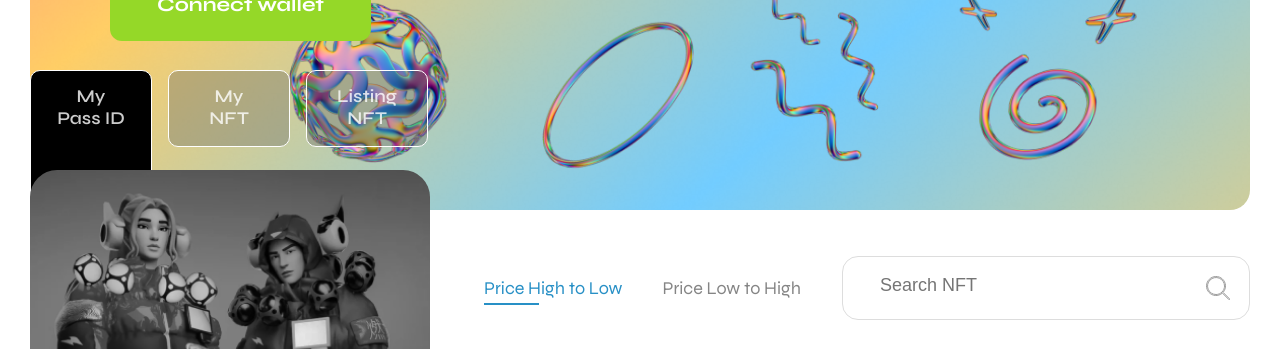
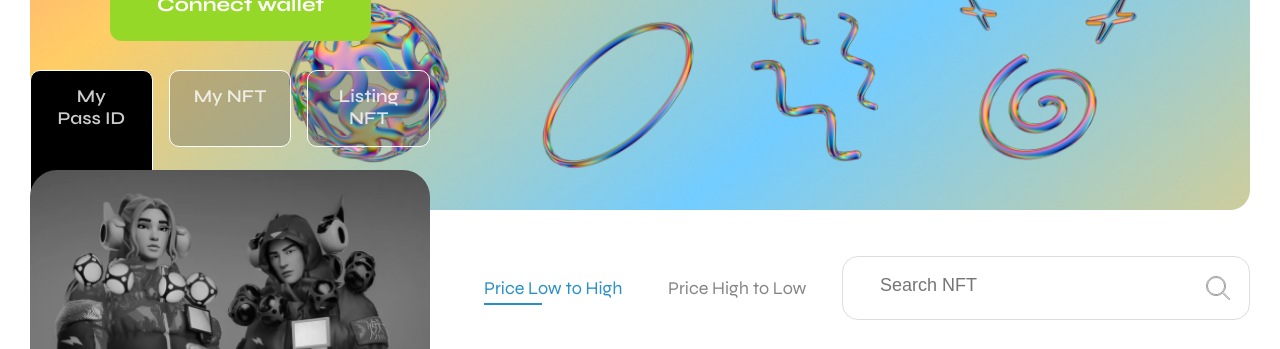
Before and after one commit to Sergey11001/loyalty-app, a React (Create React App) app: page / in a window 1280 px wide. Shown: the part 277-626 px from the top of the page. Built offline with nearby package versions, Linux system fonts and the light colour scheme.

Commit message:
a bit logic, fix bag

```diff
--- a/src/components/NftItem.jsx
+++ b/src/components/NftItem.jsx
@@ -1,6 +1,7 @@
 
 
 const NftItem = ({urlImg, price, title}) => {
+
     return (
         <>
             <div className="nft--list__item--body">
--- a/src/components/NftList.jsx
+++ b/src/components/NftList.jsx
@@ -3,6 +3,7 @@ import Sort from "./Sort";
 import Search from "./Search";
 
 import first from "../assets/nft-list/1.png";
+import {useState} from "react";
 
 const nftListItems = [
     {urlImg:first,title:"Name Nft",price:100},
@@ -15,16 +16,19 @@ const nftListItems = [
 
 
 const NftList = () => {
+    const [mainSearch,setMainSearch]=useState("")
+    const [sortActiveIndex,setSortActiveIndex] = useState(0);
+
     return (
         <div className="nft--list">
             <div className="nft--list__body">
                 <div className="search--block">
-                    <Sort />
-                    <Search/>
+                    <Sort sortActiveIndex={sortActiveIndex} setSortActiveIndex={setSortActiveIndex}/>
+                    <Search setMainSearch={setMainSearch}/>
                 </div>
                 <ul className="nft--list__list">
                     {
-                        nftListItems.map((item,i)=>(
+                        nftListItems.filter((item)=>item.title.toLowerCase().includes(mainSearch.toLowerCase())).map((item,i)=>(
                             <li key={i} className="nft--list__item">
                                 <NftItem {...item} />
                             </li>
--- /dev/null
+++ b/src/components/ProfileBlock.jsx
@@ -0,0 +1,21 @@
+import ProfileMenu from "./ProfileMenu";
+import ProfileNotMenuChosen from "../ProfileStates/ProfileNotMenuChosen";
+import {useState} from "react";
+
+
+const ProfileBlock = () => {
+    const [activeMenuIndex,setActiveMenuIndex] = useState(0)
+
+    return (
+        <div className="profile">
+            <div className="profile--body">
+                <ProfileMenu activeMenuIndex={activeMenuIndex} setActiveMenuIndex={setActiveMenuIndex}/>
+                <div className="profile--body__information">
+                    <ProfileNotMenuChosen />
+                </div>
+            </div>
+        </div>
+    )
+}
+
+export default ProfileBlock
--- a/src/components/ProfileContent.jsx
+++ b/src/components/ProfileContent.jsx
@@ -1,4 +1,3 @@
-import profile from "../assets/profile/profile.png";
 import ProfilePass from "../ProfileStates/ProfilePass";
 
 
--- a/src/components/ProfileMenu.jsx
+++ b/src/components/ProfileMenu.jsx
@@ -1,17 +1,17 @@
 
+const profileMenu = [" My Pass ID", `My \n NFT`, "Listing NFT"]
 
-const ProfileMenu = () => {
+const ProfileMenu = ({activeMenuIndex, setActiveMenuIndex}) => {
+
     return (
         <div className="profile--body__menu">
-            <a href="" className="profile--body__menu--item profile--body__menu--item_active">
-                My Pass ID
-            </a>
-            <a href="" className="profile--body__menu--item">
-                My <br/> NFT
-            </a>
-            <a href="" className="profile--body__menu--item">
-                Listing NFT
-            </a>
+            {
+                profileMenu.map((item,i) => (
+                    <div className={activeMenuIndex===i ? "profile--body__menu--item profile--body__menu--item_active" : "profile--body__menu--item"} onClick={() => setActiveMenuIndex(i)}>
+                        {item}
+                    </div>
+                ))
+            }
         </div>
     )
 }
--- a/src/components/Search.jsx
+++ b/src/components/Search.jsx
@@ -1,11 +1,22 @@
 import search from "../assets/search.svg";
+import {useEffect, useState} from "react";
 
 
-const Search = () => {
+const Search = ({setMainSearch}) => {
+    const [searchTerm,setSearchTerm]=useState("")
+
+    const inputChange = (e) =>{
+        setSearchTerm(e.target.value)
+    }
+    useEffect(()=>{
+        const timer=setTimeout(() => setMainSearch(searchTerm),300)
+        return () => clearTimeout(timer)
+    },[searchTerm])
+
     return (
         <div className="search--block__search">
             <div className="search--block__input">
-                <input type="text" className="search--input" placeholder="Search NFT"/>
+                <input value={searchTerm} onChange={(e) => inputChange(e)} type="text" className="search--input" placeholder="Search NFT"/>
                 <img src={search} alt="search" className="search--img"/>
             </div>
         </div>
--- a/src/components/Sort.jsx
+++ b/src/components/Sort.jsx
@@ -1,25 +1,45 @@
 
 import arrow from "../assets/arrow_down.svg"
-import {useState} from "react";
+import {useEffect, useRef, useState} from "react";
 
-const Sort = () => {
-    const [activeSelector,setActiveSelector]=useState(false)
+const sortTypes=["Price Low to High","Price High to Low"]
+
+const Sort = ({sortActiveIndex, setSortActiveIndex}) => {
+    const [activeSelector,setActiveSelector] = useState(false)
+    const refSelector = useRef(null)
+
+
+    const chooseActiveSort = (i) => {
+        setSortActiveIndex(i)
+        setActiveSelector(false)
+    }
+
+    useEffect(() => {
+        const handleClickOutSelector = (e) => {
+            if(refSelector.current && !e.path.includes(refSelector.current)){
+                setActiveSelector(false)
+            }
+        }
+        window.addEventListener("click", (e) => handleClickOutSelector(e))
+        return () => window.removeEventListener("click", (e) => handleClickOutSelector(e))
+    },[])
 
     return (
         <div className="search--block__sort">
-            <div className="sort--selector">
+            <div className="sort--selector" ref={refSelector}>
                 <div className="sort--selector__header" onClick={() => setActiveSelector(!activeSelector)}>
-                    <div>Price High to Low</div>
+                    <div>{sortTypes[sortActiveIndex]}</div>
                     <img src={arrow} alt="open" className={activeSelector ? "arrow_opened" : ''}/>
                 </div>
                 <div className={activeSelector ? "sort--selector__body sort--selector__body_active" : "sort--selector__body"}>
                     <div className="sort--selector__body--options">
-                        <div className="search--block__sort--low active--sort">
-                            Price High to Low
-                        </div>
-                        <div className="search--block__sort--high">
-                            Price Low to High
-                        </div>
+                        {
+                           sortTypes.map((item,i) => (
+                               <div key={i} className={sortActiveIndex===i ? "search--block__sort--type active--sort" : "search--block__sort--type"} onClick={() => chooseActiveSort(i)}>
+                                   {item}
+                               </div>
+                           ))
+                        }
                     </div>
                 </div>
             </div>
--- a/src/index.scss
+++ b/src/index.scss
@@ -320,7 +320,7 @@ $pink:#FF728E;
       &__menu{
         display: flex;
         &--item{
-          flex: 0 0 calc(33% - 10px);
+          flex: 1 1 33%;
           font-weight: 600;
           font-size: 18px;
           text-align: center;
@@ -336,9 +336,18 @@ $pink:#FF728E;
           &:last-child{
             margin-right: 0;
           }
+          @media (max-width: 1200px) {
+            padding: 14px 10px 19px;
+            margin-right: 8px;
+          }
+          @media (max-width: 828px) {
+            padding: 14px 23px 19px;
+            margin-right: 16px;
+          }
           @media (max-width: 530px) {
             font-size: 16px;
             padding: 14px 10px 19px;
+            margin-right: 8px;
           }
           &:hover{
             background: rgba(162, 162, 162, 0.34);
@@ -566,6 +575,7 @@ $pink:#FF728E;
                 font-size: 22px;
                 padding: 11px 20px;
                 color: #858585;
+                background: #FFFFFF;
               }
               @media (max-width: 828px) {
                 font-size: 18px;
@@ -580,29 +590,32 @@ $pink:#FF728E;
             }
           }
         }
-
-        &--low{
-          margin-right: 40px;
-          cursor: pointer;
-          @media (max-width: 1052px) {
-            margin-right: 0;
-            margin-bottom: 15px;
-          }
-        }
-        &--high{
+        &--type{
           flex: 1 1 auto;
           cursor: pointer;
+          transition: all 0.3s ease;
+          position: relative;
+          &:first-child{
+            margin-right: 40px;
+            @media (max-width: 1052px) {
+              margin-right: 0;
+              margin-bottom: 15px;
+            }
+          }
+          &:before{
+            content: "";
+            transition: all 0.3s ease;
+            display: block;
+            position: absolute;
+            bottom: -6px;
+            width: 0;
+            height: 2px;
+          }
         }
         .active--sort{
           color: $blue;
-          position: relative;
           &:before{
-            content: "";
-            display: block;
-            position: absolute;
-            bottom: -6px;
             width: 40%;
-            height: 2px;
             background: $blue;
             @media (max-width: 1052px) {
               display: none;
@@ -675,6 +688,7 @@ $pink:#FF728E;
         border-radius: 20px;
         overflow: hidden;
         position: relative;
+        z-index: 1;
         @media (max-width: 1400px) {
           height: 250px;
         }
@@ -702,10 +716,11 @@ $pink:#FF728E;
         border-bottom-left-radius: 16px;
         border-bottom-right-radius: 16px;
         margin-top: -25px;
-        z-index: -1;
+        z-index: 0;
         flex: 1 1 auto;
         display: flex;
         flex-direction: column;
+        position: relative;
       }
       .list__item--price{
         font-weight: 700;
@@ -720,7 +735,7 @@ $pink:#FF728E;
         flex: 1 1 auto;
       }
       .list__item--btn{
-        display: inline-block;
+        display: block;
         width: 91px;
         padding: 11px 28px 17px;
         border: 1px solid #9D9D9D;
@@ -728,6 +743,7 @@ $pink:#FF728E;
         font-weight: 700;
         font-size: 16px;
         transition: all 0.2s ease;
+        cursor: pointer;
         &:hover{
           background: $green;
           color: #FFFFFF;
--- a/src/pages/Admin.jsx
+++ b/src/pages/Admin.jsx
@@ -1,7 +1,4 @@
 import TopPanel from "../components/TopPanel";
-import ProfileMenu from "../components/ProfileMenu";
-import ProfileNotMenuChosen from "../ProfileStates/ProfileNotMenuChosen";
-import NftList from "../components/NftList";
 import AdminProfile from "../components/AdminProfile";
 import WhiteListForm from "../components/WhiteListForm";
 
--- a/src/pages/Loyalty.jsx
+++ b/src/pages/Loyalty.jsx
@@ -3,6 +3,7 @@ import ProfileMenu from "../components/ProfileMenu";
 import ProfileContent from "../components/ProfileContent";
 import ProfileNotMenuChosen from "../ProfileStates/ProfileNotMenuChosen";
 import TopPanel from "../components/TopPanel";
+import ProfileBlock from "../components/ProfileBlock";
 
 
 const Loyalty = () =>{
@@ -12,14 +13,7 @@ const Loyalty = () =>{
                 <TopPanel />
                 <div className="nft--container main--container">
                     <div className="main--block">
-                        <div className="profile">
-                            <div className="profile--body">
-                                <ProfileMenu />
-                                <div className="profile--body__information">
-                                    <ProfileNotMenuChosen />
-                                </div>
-                            </div>
-                        </div>
+                        <ProfileBlock />
                         <NftList />
                     </div>
                 </div>
```
